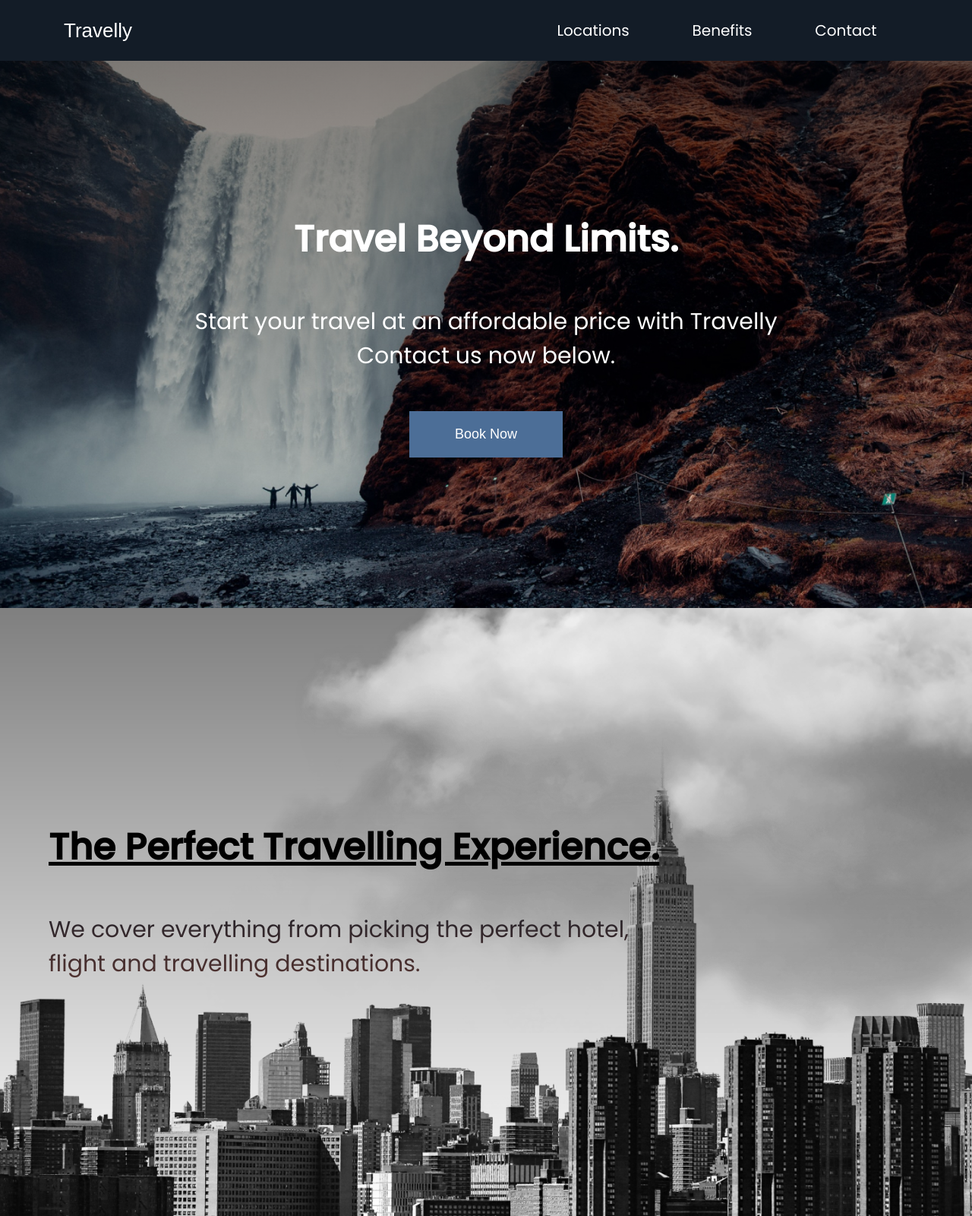
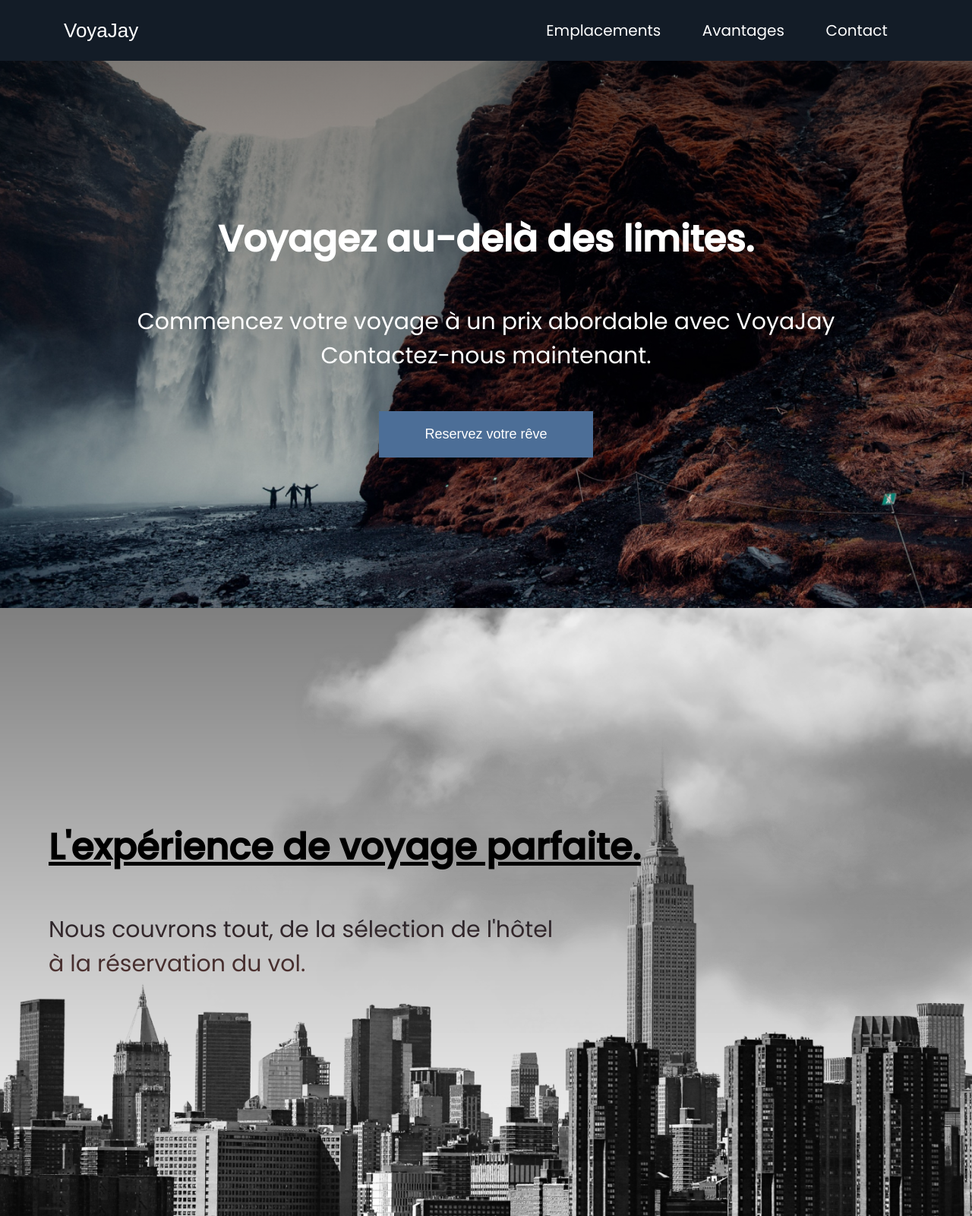
Before and after one commit to AndreRoy259/Travelly, a plain HTML site: page index.html in a window 1280 px wide. Shown: the whole page at 76% size. Drawn offline with Linux system fonts and the light colour scheme; a web font is replaced by a local one.

Commit message:
French translation of the website

```diff
--- a/index.html
+++ b/index.html
@@ -1,5 +1,5 @@
 <!DOCTYPE html>
-<html lang="en">
+<html lang="fr">
   <head>
     <meta charset="UTF-8" />
     <meta name="viewport" content="width=device-width, initial-scale=1.0" />
@@ -15,36 +15,36 @@
       rel="stylesheet"
     />
     <link rel="stylesheet" href="./style.css" />
-    <title>Travelly | Travel Agency</title>
+    <title>VoyaJay | Agence de voyage</title>
   </head>
   <body>
     <header class="main-head">
       <nav>
-        <h1 id="logo">Travelly</h1>
+        <h1 id="logo">VoyaJay</h1>
         <ul>
-          <li><a href="#locations">Locations</a></li>
-          <li><a href="#benefits">Benefits</a></li>
+          <li><a href="#locations">Emplacements</a></li>
+          <li><a href="#benefits">Avantages</a></li>
           <li><a href="#contact">Contact</a></li>
         </ul>
       </nav>
     </header>
     <section class="hero">
-      <h2>Travel Beyond Limits.</h2>
+      <h2>Voyagez au-delà des limites.</h2>
       <h3>
-        Start your travel at an affordable price with Travelly<br />Contact us
-        now below.
+        Commencez votre voyage à un prix abordable avec VoyaJay<br />
+        Contactez-nous maintenant.
       </h3>
-      <button>Book Now</button>
+      <button>Reservez votre rêve</button>
     </section>
     <section id="locations">
       <header class="locations-head">
-        <h2>The Perfect Travelling Experience.</h2>
+        <h2>L'expérience de voyage parfaite.</h2>
         <h3>
-          We cover everything from picking the perfect hotel, <br />
-          flight and travelling destinations.
+          Nous couvrons tout, de la sélection de l'hôtel<br />à la réservation
+          du vol.
         </h3>
-        <img src="./img/cloud.png" class="moving-cloud-1 cloud">
-        <img src="./img/cloud.png" class="moving-cloud-2 cloud">
+        <img src="./img/cloud.png" class="moving-cloud-1 cloud" />
+        <img src="./img/cloud.png" class="moving-cloud-2 cloud" />
       </header>
     </section>
   </body>
```
